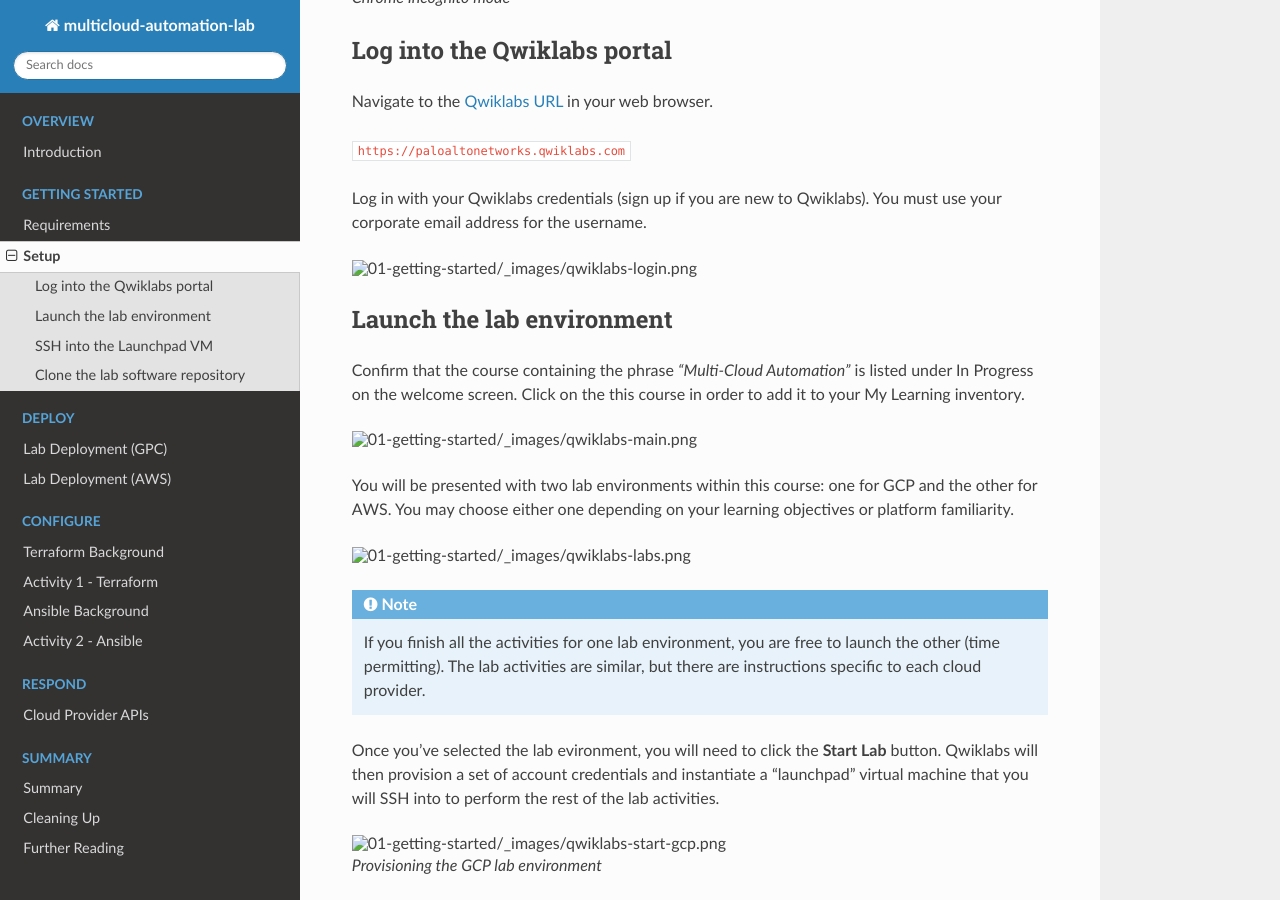
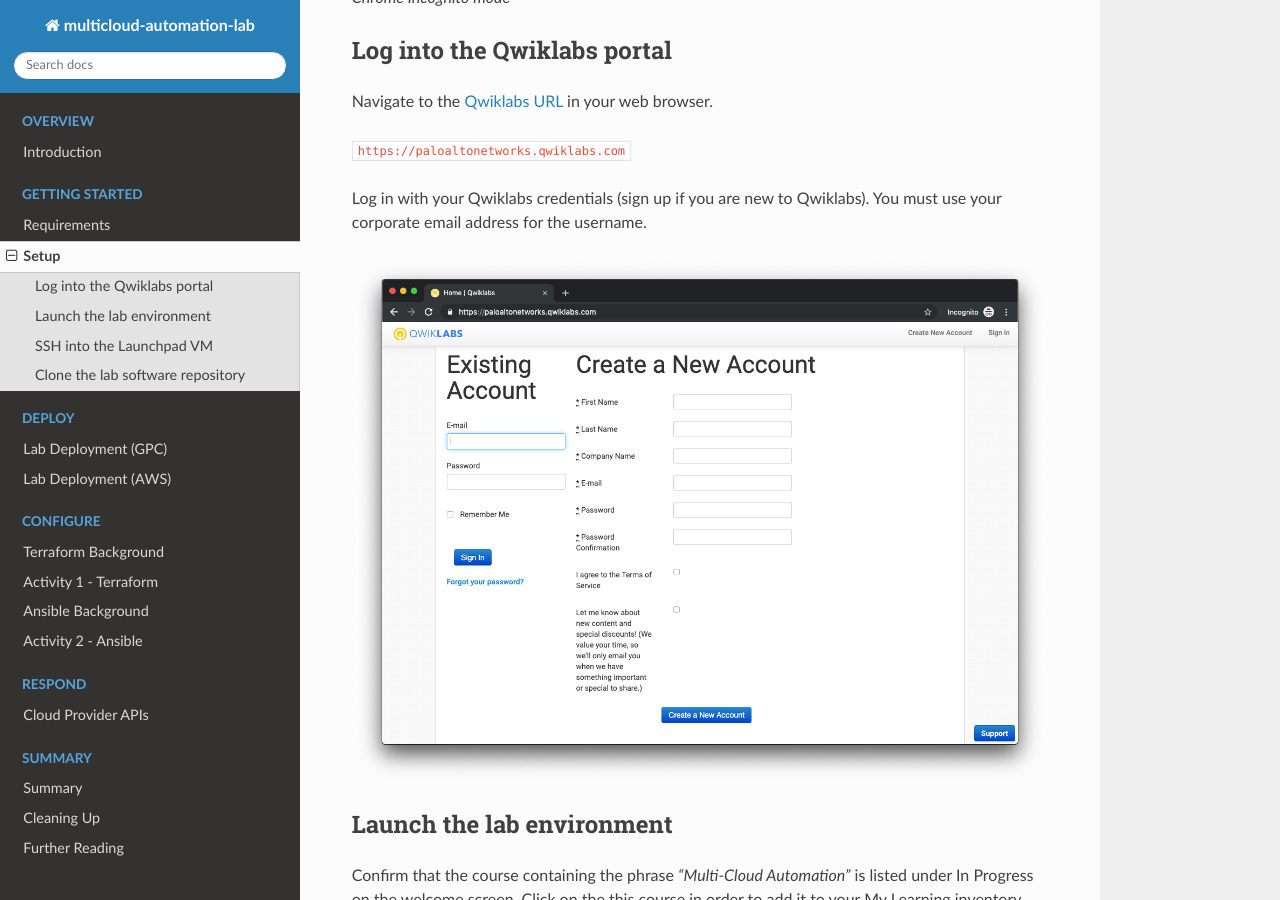
Before and after one commit to PaloAltoNetworks/multicloud-automation-lab, a Sphinx documentation site: the page built from docs/01-getting-started/setup.rst, in a window 1280 px wide and 900 px high, scrolled down 534 px. Built offline with Sphinx 7.4.7 and the Read the Docs theme 2.0.0, drawn with Linux system fonts in a browser that asks for light colours.

Commit message:
Fixed setup

```diff
--- a/docs/01-getting-started/setup.rst
+++ b/docs/01-getting-started/setup.rst
@@ -25,28 +25,28 @@
 
 Log in with your Qwiklabs credentials (sign up if you are new to Qwiklabs). You must use your corporate email address for the username.
 
-.. figure:: _images/qwiklabs-login.png
+.. figure:: qwiklabs-login.png
 
 
 Launch the lab environment
 --------------------------
 Confirm that the course containing the phrase *"Multi-Cloud Automation"* is listed under In Progress on the welcome screen.  Click on the this course in order to add it to your My Learning inventory.
 
-.. figure:: _images/qwiklabs-main.png
+.. figure:: qwiklabs-main.png
 
 You will be presented with two lab environments within this course: one for GCP and the other for AWS.  You may choose either one depending on your learning objectives or platform familiarity.
 
-.. figure:: _images/qwiklabs-labs.png
+.. figure:: qwiklabs-labs.png
 
 .. note:: If you finish all the activities for one lab environment, you are free to launch the other (time permitting).  The lab activities are similar, but there are instructions specific to each cloud provider.
 
 Once you've selected the lab evironment, you will need to click the **Start Lab** button.  Qwiklabs will then provision a set of account credentials and instantiate a "launchpad" virtual machine that you will SSH into to perform the rest of the lab activities.
 
-.. figure:: _images/qwiklabs-start-gcp.png
+.. figure:: qwiklabs-start-gcp.png
 
     Provisioning the GCP lab environment
 
-.. figure:: _images/qwiklabs-start-aws.png
+.. figure:: qwiklabs-start-aws.png
 
     Provisioning the AWS lab environment
 
```
